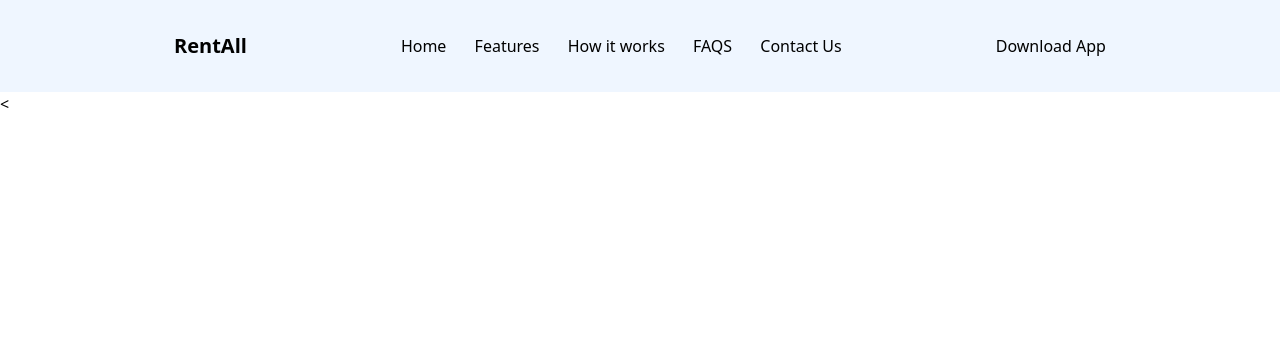
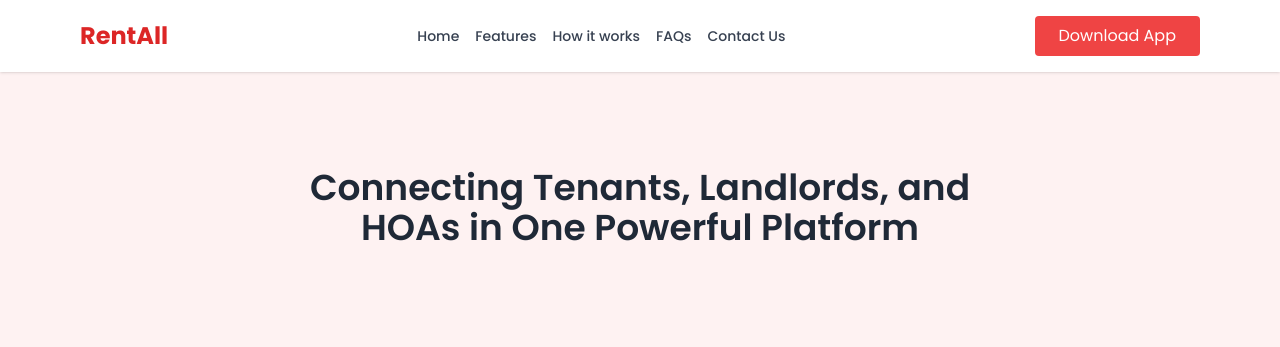
Before and after one commit to emmanuel-nwafor/Estate-management-app, a website: page src/index.html in a window 1280 px wide. Drawn offline with nearby package versions, Linux system fonts and the light colour scheme.

Commit message:
all commit

```diff
--- a/src/index.html
+++ b/src/index.html
@@ -1,54 +1,66 @@
-<!doctype html>
-<html>
+<!DOCTYPE html>
+<html lang="en">
 <head>
-  <!-- Poppins font import -->
-  <link rel="preconnect" href="https://fonts.googleapis.com">
-  <link rel="preconnect" href="https://fonts.gstatic.com" crossorigin>
-  <link href="https://fonts.googleapis.com/css2?family=Libre+Franklin:ital,wght@0,100..900;1,100..900&family=Poppins:ital,wght@0,100;0,200;0,300;0,400;0,500;0,600;0,700;0,800;0,900;1,100;1,200;1,300;1,400;1,500;1,600;1,700;1,800;1,900&display=swap" rel="stylesheet">
-  <meta charset="UTF-8">
-  <meta name="viewport" content="width=device-width, initial-scale=1.0">
-  <link href="./output.css" rel="stylesheet">
+  <meta charset="UTF-8" />
+  <meta name="viewport" content="width=device-width, initial-scale=1.0" />
+  <title>RentAll</title>
+
+  <link rel="preconnect" href="https://fonts.googleapis.com" />
+  <link rel="preconnect" href="https://fonts.gstatic.com" crossorigin />
+  <link href="https://fonts.googleapis.com/css2?family=Libre+Franklin&family=Poppins:wght@400;500;600;700&display=swap" rel="stylesheet" />
+
+  <script src="https://cdn.tailwindcss.com"></script>
+
+  <style>
+    body {
+      font-family: "Poppins", sans-serif;
+    }
+  </style>
 </head>
-<body>
+<body class="bg-red-50">
 
-    <main class="bg-blue-50">
+  <nav class="bg-white shadow">
+    <div class="max-w-6xl mx-auto p-4 flex items-center justify-between">
+      <div class="text-2xl font-bold text-red-600">RentAll</div>
 
-        <nav>
-            <header class="flex items-center justify-evenly p-8">
-                <div class="">
-                     <h1 class="text-xl font-bold">RentAll</h1>
+      <button id="menuToggle" class="md:hidden text-gray-700 focus:outline-none">
+        <svg id="hamburger" xmlns="http://www.w3.org/2000/svg" class="w-6 h-6" fill="none" viewBox="0 0 24 24" stroke="currentColor">
+          <path stroke-linecap="round" stroke-linejoin="round" stroke-width="2" d="M4 8h16M4 16h16" />
+        </svg>
+      </button>
+
+      <div id="menu" class="hidden md:flex space-x-4 text-sm font-medium text-gray-700">
+        <a href="#" class="hover:text-red-500 transition">Home</a>
+        <a href="#" class="hover:text-red-500 transition">Features</a>
+        <a href="#" class="hover:text-red-500 transition">How it works</a>
+        <a href="#" class="hover:text-red-500 transition">FAQs</a>
+        <a href="#" class="hover:text-red-500 transition">Contact Us</a>
       </div>
-                <!-- All Anchors -->
-                <div class="">
-                    <a href="" class="m-3">Home</a>
-                    <a href="" class="m-3">Features</a>
-                    <a href="" class="m-3">How it works</a>
-                    <a href="" class="m-3">FAQS</a>
-                    <a href="" class="m-3">Contact Us</a>
-                </div>
-                <button class="bg-blue-500 p-2">
+
+      <button class="hidden md:block bg-red-500 text-white px-6 py-2 rounded hover:bg-red-600 transition">
         Download App
       </button>
-              </header>
+    </div>
 
-              <header class="hidden">
-                <div class="">
-                     <h1 class="">RentAll</h1>
-                </div>
-                <!-- All Anchors -->
-                <div class="">
-                    <a href="">Home</a>
-                    <a href="">Features</a>
-                    <a href="">How it works</a>
-                    <a href="">FAQS</a>
-                    <a href="">Contact Us</a>
-                </div>
-                <button class="">
+    <div id="mobileMenu" class="md:hidden px-4 pb-4 hidden flex-col space-y-2 text-sm font-medium text-gray-700">
+      <a href="#" class="block hover:text-red-500">Home</a>
+      <a href="#" class="block hover:text-red-500">Features</a>
+      <a href="#" class="block hover:text-red-500">How it works</a>
+      <a href="#" class="block hover:text-red-500">FAQs</a>
+      <a href="#" class="block hover:text-red-500">Contact Us</a>
+      <button class="w-full mt-2 bg-red-500 text-white px-6 py-2 rounded hover:bg-red-600 transition">
         Download App
       </button>
-              </header>
+    </div>
   </nav>
 
-    </main>
+  <section class="flex items-center justify-center py-24 px-6 text-center">
+    <h1 class="text-3xl md:text-4xl font-semibold text-gray-800 max-w-3xl leading-relaxed">
+      Connecting Tenants, Landlords, and HOAs in One Powerful Platform
+    </h1>
+  </section>
 
-<
+  <script src="script.js"></script>
+
+</body>
+</html>
--- /dev/null
+++ b/src/script.js
@@ -0,0 +1,6 @@
+const toggleBtn = document.getElementById('menuToggle');
+const mobileMenu = document.getElementById('mobileMenu');
+
+toggleBtn.addEventListener('click', () => {
+  mobileMenu.classList.toggle('hidden');
+});
```
Also changed, not shown: src/output.css. Lines whose indentation alone changed are shown as unchanged.
